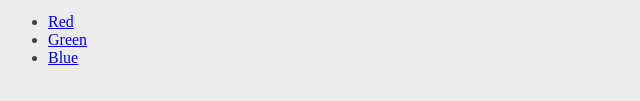
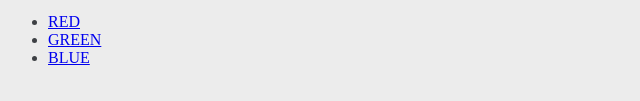
Before and after one commit to svendahlstrand/klurig, a plain HTML site: page index.html in a window 1280 px wide. Shown: the part 361-462 px from the top of the page, 0-640 px from the left. Drawn offline with Linux system fonts and the light colour scheme.

Commit message:
Let the view render itself.

```diff
--- a/index.html
+++ b/index.html
@@ -9,11 +9,7 @@
   </head>
   <body>
     <div id="board"></div>
-    <ul id="tile-picker">
-      <li><a href="#" data-value="RED">Red</a></li>
-      <li><a href="#" data-value="GREEN">Green</a></li>
-      <li><a href="#" data-value="BLUE">Blue</a></li>
-    </ul>
+    <ul id="tile-picker"></ul>
   </body>
   <script src="./javascripts/klurig.js"></script>
 </html>
--- a/javascripts/klurig.js
+++ b/javascripts/klurig.js
@@ -134,8 +134,16 @@ BoardView.prototype.render = function () {
   }
 };
 
-var TilePickerView = function (controller) {
+var TilePickerView = function (board, controller) {
+  this.board = board;
   this.canvas = document.getElementById('tile-picker');
+
+  // Render the initial view.
+  var html = '';
+  this.board.colors.forEach(function (color) {
+    html += '<li><a href="#" data-value="' + color + '">' + color + '</a></li>';
+  });
+  this.canvas.innerHTML = html;
 
   this.canvas.addEventListener('click', function (event) {
     if (event.target.hasAttribute('data-value')) {
@@ -180,5 +188,5 @@ GameController.prototype.changeTilePicker = function (color) {
   var gameController = new GameController(board, tilePicker);
 
   new BoardView(board, gameController);
-  new TilePickerView(gameController);
+  new TilePickerView(board, gameController);
 })();
```
